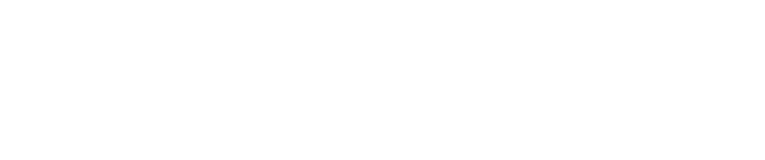
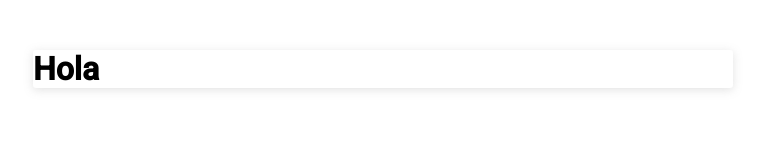
Before and after one commit to GuillermoSM5/task-list, a React (Create React App) app: page / in a window 1280 px wide. Shown: the top 160 px of the page, without its empty margins (257-1022 px from the left). Built offline with nearby package versions, Linux system fonts and the light colour scheme.

Commit message:
Agregando estilos basicos

```diff
--- /dev/null
+++ b/src/App.css
@@ -0,0 +1,16 @@
+:root {
+    --verde: #80BE4E;
+    --azul: #007AEA;
+}
+
+.contenedor {
+    max-width: 700px;
+    width: 100%;
+    height: 100%;
+    max-height: 90vh;
+    overflow: auto;
+    box-shadow: 0 2px 10px rgba(139,139,139,.25);
+    border-radius: 3px;
+    display: grid;
+    grid-template-rows: auto auto 1fr;
+}
--- a/src/App.js
+++ /dev/null
@@ -1,11 +0,0 @@
-import React from 'react';
-
-function App() {
-  return (
-    <div className="App">
-
-    </div>
-  );
-}
-
-export default App;
--- /dev/null
+++ b/src/App.jsx
@@ -0,0 +1,12 @@
+import React from 'react';
+import './App.css'
+
+const App= () => {
+  return (
+    <div className="contenedor">
+      <h1>Hola</h1>
+    </div>
+  );
+}
+
+export default App;
--- /dev/null
+++ b/src/index.css
@@ -0,0 +1,19 @@
+@import url('https://fonts.googleapis.com/css2?family=Roboto:wght@400;500&display=swap');
+
+* {
+  margin: 0;
+  padding: 0;
+  box-sizing: border-box;
+}
+
+#root {
+  width: 100%;
+  min-height: 100vh;
+  display: flex;
+  justify-content: center;
+  padding: 50px 0;
+}
+
+body {
+  font-family: 'Roboto', sans-serif;
+}
--- a/src/index.js
+++ b/src/index.js
@@ -1,5 +1,6 @@
 import React from 'react';
 import ReactDOM from 'react-dom';
+import './index.css'
 import App from './App';
 
 
```
